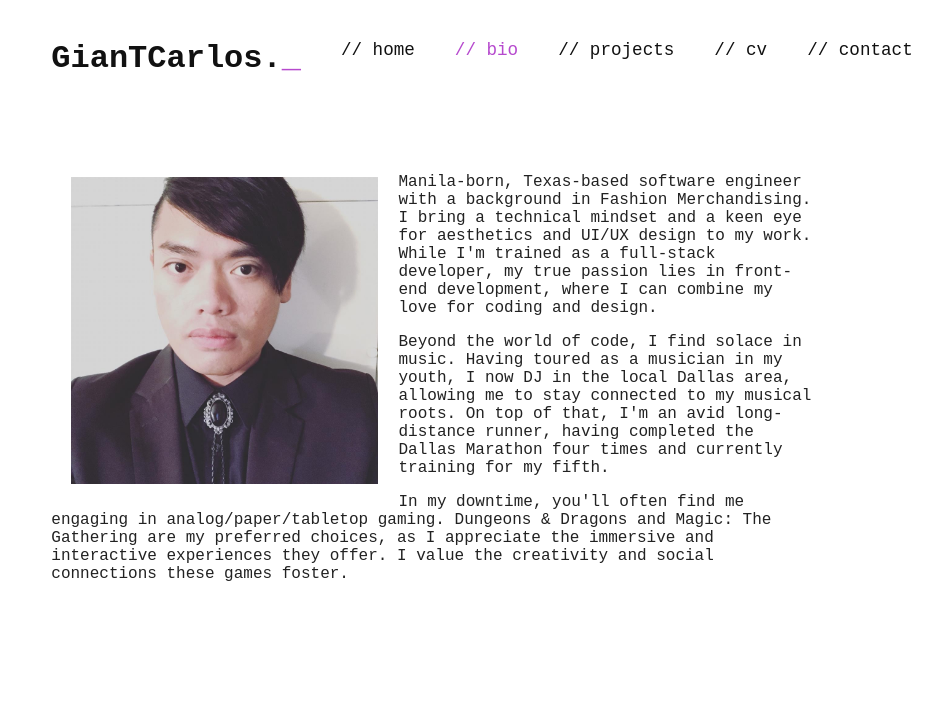
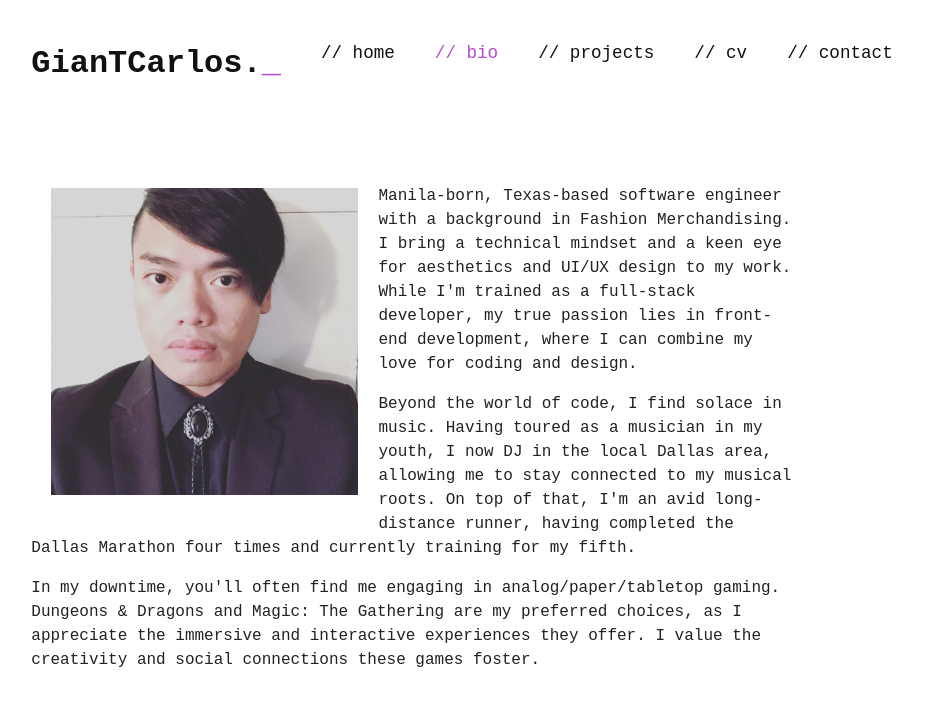
Before and after one commit to giantcarlos/dev-portfolio, a React (Create React App) app: page /bio in a window 1280 px wide. Shown: the top 706 px of the page, without its empty margins (158-1100 px from the left). Built offline with nearby package versions, Linux system fonts and the light colour scheme.

Commit message:
add responsize text sizing

```diff
--- a/src/App.css
+++ b/src/App.css
@@ -4,12 +4,13 @@
 
 body {
   margin: 0;
-  padding: 0;
+  padding: 2rem;
   font-family: 'Source Code Pro', monospace;
   color: #222;
   display: grid;
   place-content: center;
   text-align: center;
+  line-height: 1.5;
 }
 
 nav {
@@ -17,23 +18,18 @@ nav {
   background-color: #fff;
   color: #111;
   display: inline-flex;
-  justify-content: center;
   gap: 2.5rem;
-  margin-top: 2.5rem;
+  margin-top: .5rem;
 }
 
 nav .site-title {
   font-size: 2rem;
   font-weight: bold;
-  margin-right: auto;
 }
 
 nav a {
   color: inherit;
   text-decoration: none;
-  height: 100%;
-  display: flex;
-  align-items: center;
 }
 
 nav .active {
@@ -131,13 +127,13 @@ p {
   margin-top: 5rem;
   position: absolute;
   text-align: left;
-  width: 60%;
+  max-width: 60%;
   animation: fadeIn .75s;
 }
 
 .me {
   float: left;
-  width: 40%;
+  max-width: 40%;
   margin: 1.25rem;
   opacity: 0;
   transform: translateX(-3rem);
@@ -151,6 +147,8 @@ p {
 }
 
 .cv-image {
+  margin-left: auto;
+  margin-right: auto;
   width: 65%;
   filter: grayscale(100%);
 }
@@ -239,3 +237,18 @@ p {
   color: #111;
   cursor: pointer;
 }
+
+@media only screen and (max-width: 767px) {
+  .bio {
+    max-width: 100%;
+  }
+  p {
+    font-size: 1.25rem;
+  }
+  h1 {
+    font-size: 3.33rem;
+  }
+  h3 {
+    font-size: 1.1rem;
+  }
+}
--- a/src/Components/Contact.js
+++ b/src/Components/Contact.js
@@ -5,7 +5,8 @@ function Contact() {
   return (
     <div>
         <div className='contact-text'>
-            <p>Available for select freelance opportunities. Shoot me your project idea!</p>
+            <p>Available for select freelance opportunities.</p>
+            <p>Shoot me your project idea!</p><br />
             <p>email: giantainocarlos@gmail.com</p>
         </div>
         <div className='icons'>
--- a/src/Components/NavBar.js
+++ b/src/Components/NavBar.js
@@ -10,6 +10,11 @@ function NavBar() {
       <NavLink to="/projects">// projects   </NavLink>
       <NavLink to="/cv">// cv   </NavLink>
       <NavLink to="/contact">// contact   </NavLink>
+      <div className="hamburger">
+            <span className="bar"></span>
+            <span className="bar"></span>
+            <span className="bar"></span>
+      </div>
     </nav>
   )
 }
```
